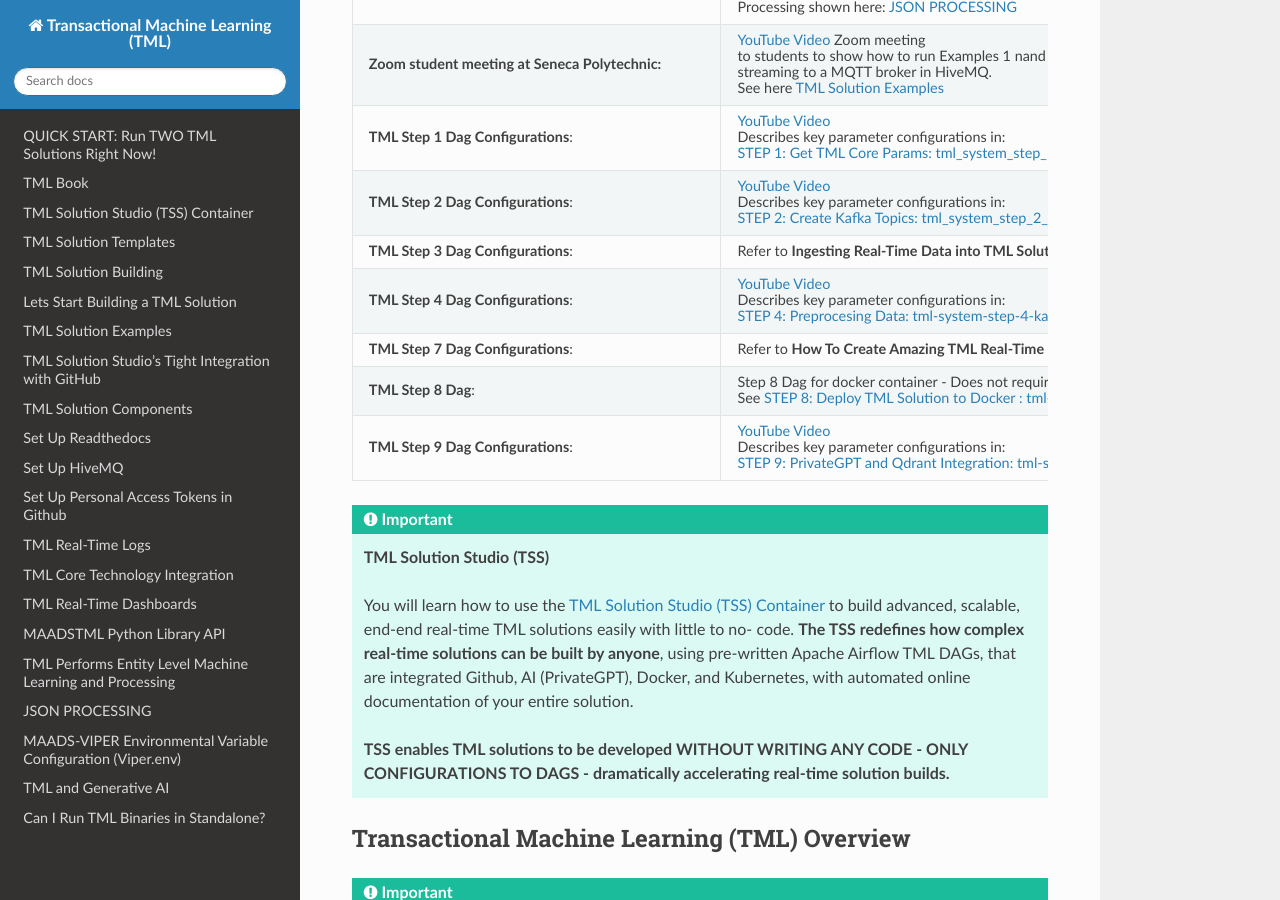
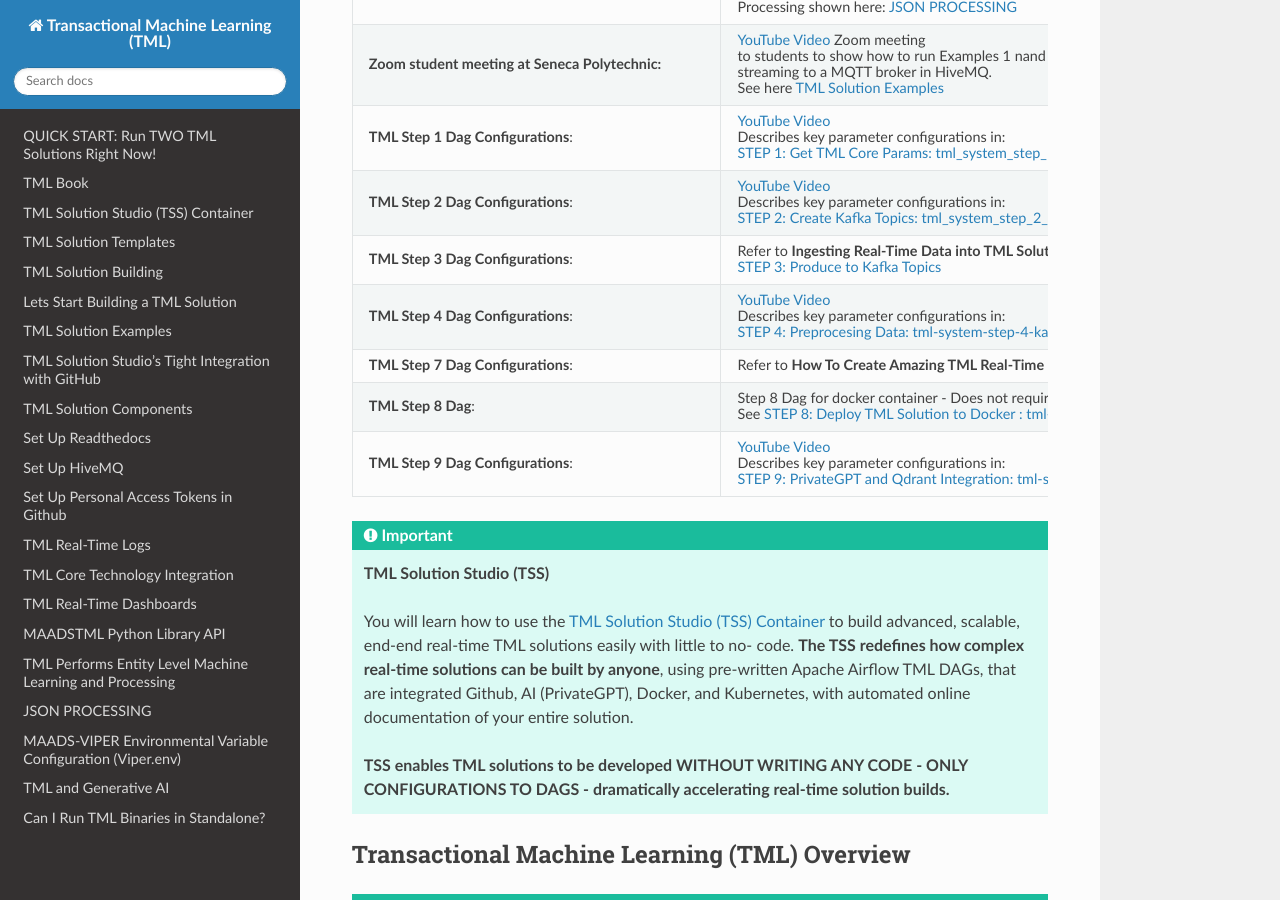
Before and after one commit to smaurice101/readthedocs, a Sphinx documentation site: the page built from docs/source/index.rst, in a window 1280 px wide and 900 px high, scrolled down 1210 px. Built offline with Sphinx 7.4.7 and the Read the Docs theme 3.1.0, drawn with Linux system fonts in a browser that asks for light colours.

Commit message:
Update index.rst

```diff
--- a/docs/source/index.rst
+++ b/docs/source/index.rst
@@ -81,6 +81,8 @@
        :ref:`STEP 2: Create Kafka Topics: tml_system_step_2_kafka_createtopic_dag`
    * - **TML Step 3 Dag Configurations**:
      - Refer to **Ingesting Real-Time Data into TML Solutions:**
+
+       :ref:`STEP 3: Produce to Kafka Topics`
    * - **TML Step 4 Dag Configurations**:
      - `YouTube Video <https://youtu.be/mLvi__oNyCA>`_
 
```
